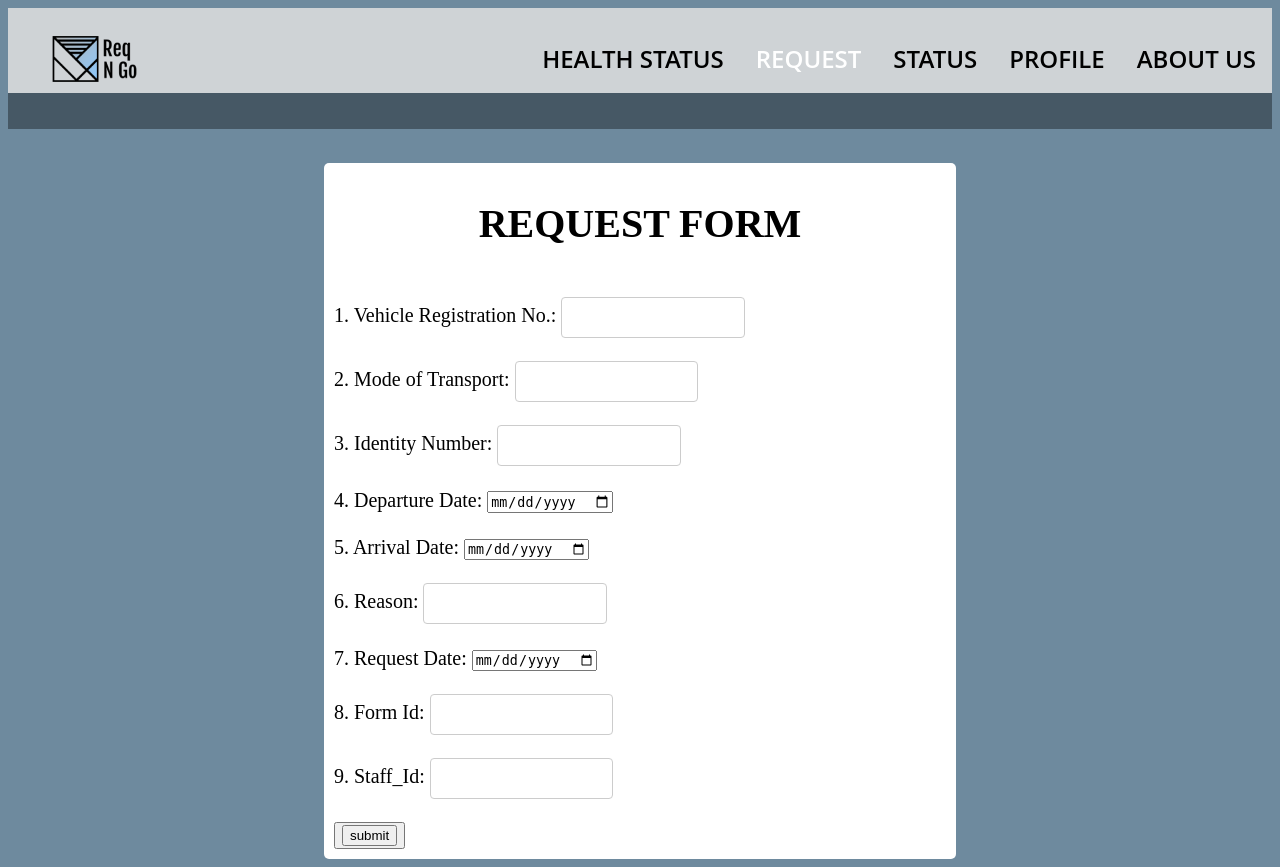
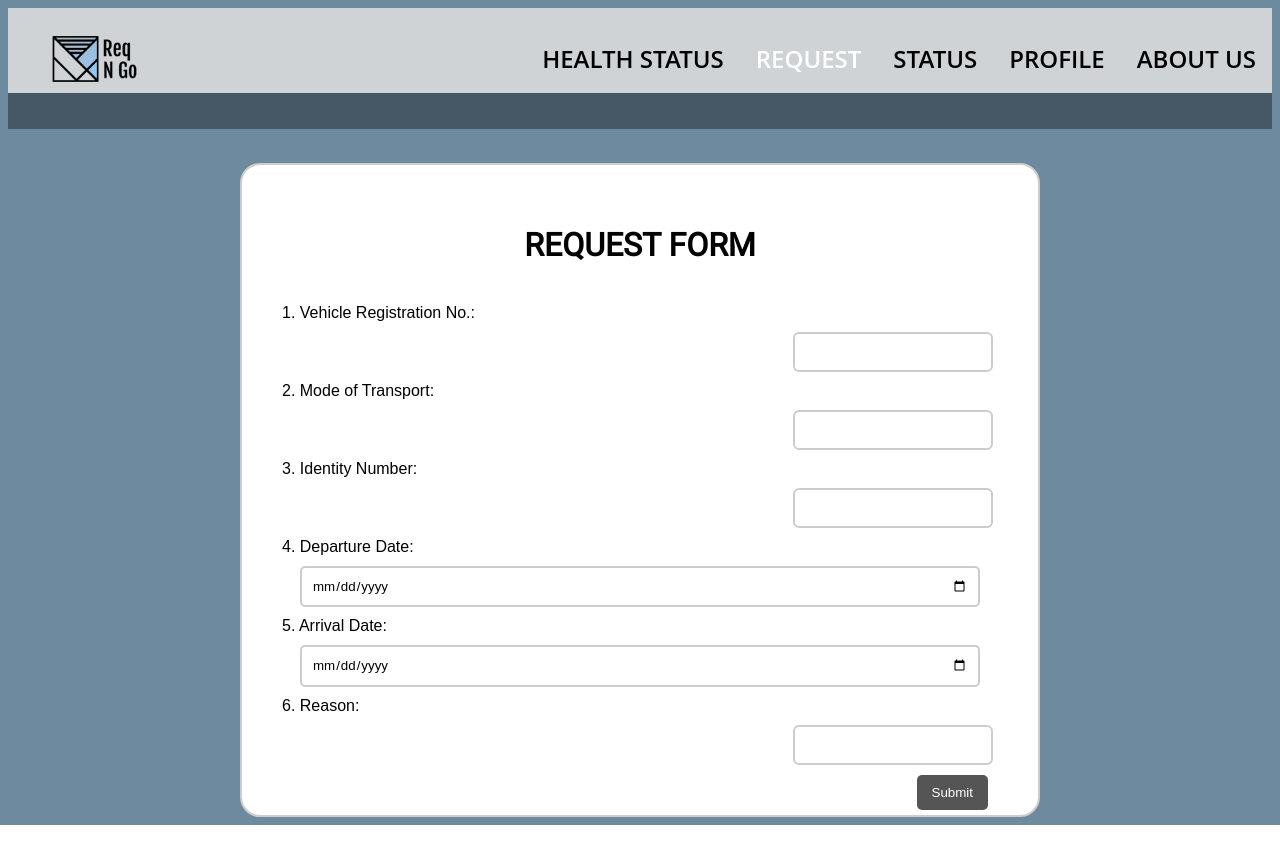
Before and after one commit to azri41/Req-N-Go, a PHP site: page /pages/user/request/request-main.php in a window 1280 px wide. After the commit the page ends 825 px from the top, so only its background shows below. Run offline with PHP 8.4, Linux system fonts and the light colour scheme; some libraries are stand-ins or nearby versions.

Commit message:
Add files via upload

```diff
--- a/pages/user/request/request-main.php
+++ b/pages/user/request/request-main.php
@@ -2,6 +2,12 @@
 <html>
 <head>
 	<title>Request form page</title>
+  <link rel="stylesheet" type="text/css" href="../../../style/style.css">
+  <script type="text/javascript">
+     function myConfirm(){
+          var answer = window.confirm("Thank you for your submission. We will process your letter soon.");
+     }
+     </script>
 
 	<style>
         ul{
@@ -29,38 +35,6 @@
         .navRight {
             float: right;
         }
-
-        form{
-          margin: auto;
-        }
-        *{
-            box-sizing: border-box;
-          }
-          .rform {
-            padding: 10px;
-            background-color: white;
-            width: 50%;
-            margin: auto;
-            font-size: 20px;
-            border-radius: 5px;
-          }
-        .rform input[type=text] {
-          width: 30%;
-          padding: 12px;
-          border: 1px solid #ccc;
-          border-radius: 4px;
-          resize: vertical;
-          background-color: white;
-        }
-        .ra
-        {
-          text-align: left;
-          background-color: white;
-        }
-        .rform{
-          background-color: white;
-        }
-
   </style>
 
 </head>
@@ -77,43 +51,25 @@
 </ul>
 <p style="background-color: #465865; color: #394d60; margin-top: 0px;"><br><br></p>
 <br>
+
 <div class="rform">
+
 	<form method="post" action="addreq.php" enctype="multipart/form-data">
-		<h1 style="text-align: center;">REQUEST FORM</h1><br>
+    <h1 style="text-align: center; color: black;">REQUEST FORM</h1><br>
+
 		1. Vehicle Registration No.: <input type="text" name="Vehicle_Req_No" required>
-  		<br><br>
-
 
     2. Mode of Transport: <input type="text" name="Mode_Of_Transportation" required>
-  		<br><br>
-
 
     3. Identity Number: <input type="text" name="Identity_No" required>
-  		<br><br>
 
-  4. Departure Date: <input type="Date" name="Departure_Date" required>
-  		<br><br>
-
+    4. Departure Date: <input type="Date" name="Departure_Date" required>
 
     5. Arrival Date: <input type="Date" name="Arrival_Date" required>
-  		<br><br>
 
-  		  6. Reason: <input type="text" name="Reason" required>
-  		<br><br>
+  	6. Reason: <input type="text" name="Reason" required>
 
-      7. Request Date: <input type="Date" name="Request_Date" required>
-      <br><br>
-
-      8. Form Id: <input type="text" name="Form_Id" required>
-      <br><br>
-
-      9. Staff_Id: <input type="text" name="Staff_Id" required>
-      <br><br>
-
-      <button onclick="alert('Your request will be processed soon!')"><input type="submit" value="submit" name="submit" ></button>
-
-
-     <!--  <br><br>  <input onclick="alert('Thank you for your submission. Your request will be processed soon.')" type="submit" value="submit" name="submit"><br><br> -->
+     <button class="button" type="submit" onClick="myConfirm()">Submit</button>
 </form>
 </div>
 <script src="https://www.gstatic.com/dialogflow-console/fast/messenger/bootstrap.js?v=1"></script>
--- a/pages/user/request/request-status.php
+++ b/pages/user/request/request-status.php
@@ -2,6 +2,7 @@
 <html>
 <head>
 	<title>Request Status Page</title>
+	<link rel="stylesheet" type="text/css" href="../../../style/style.css">
 		<style>
         ul{
             list-style-type: none;
@@ -100,7 +101,7 @@ tr:nth-child(even) {background-color: #f2f2f2;}
 				<td><?php echo $row['Request_Date'];?></td>
 				<td><?php echo $row['Request_Status'];?></td>
 				<td><?php echo $row['Mode_Of_Transportation'];?></td>
-				<td><a href="request-report.php?Request_ID=<?php echo $row["Request_ID"]; ?>">Print</a></td>
+				<td><button><a href="request-report.php?Request_ID=<?php echo $row["Request_ID"]; ?>">Print</a></button></td>
 				<?php
 
 				echo "</tr>";
```
Also changed, not shown: pages/user/request/addreq.php (+3 -18 lines), pages/user/request/request-report.php (+14 -13 lines).
